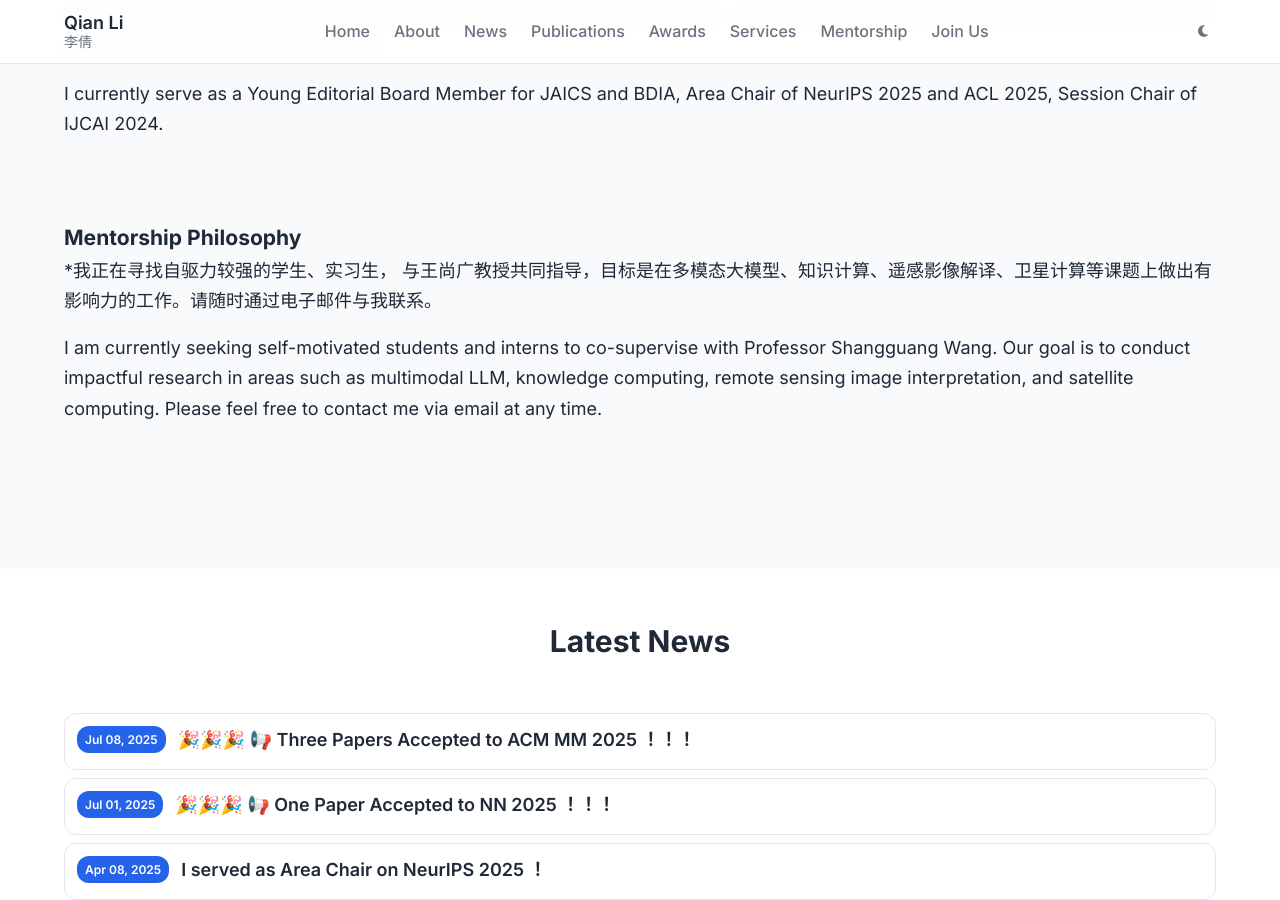
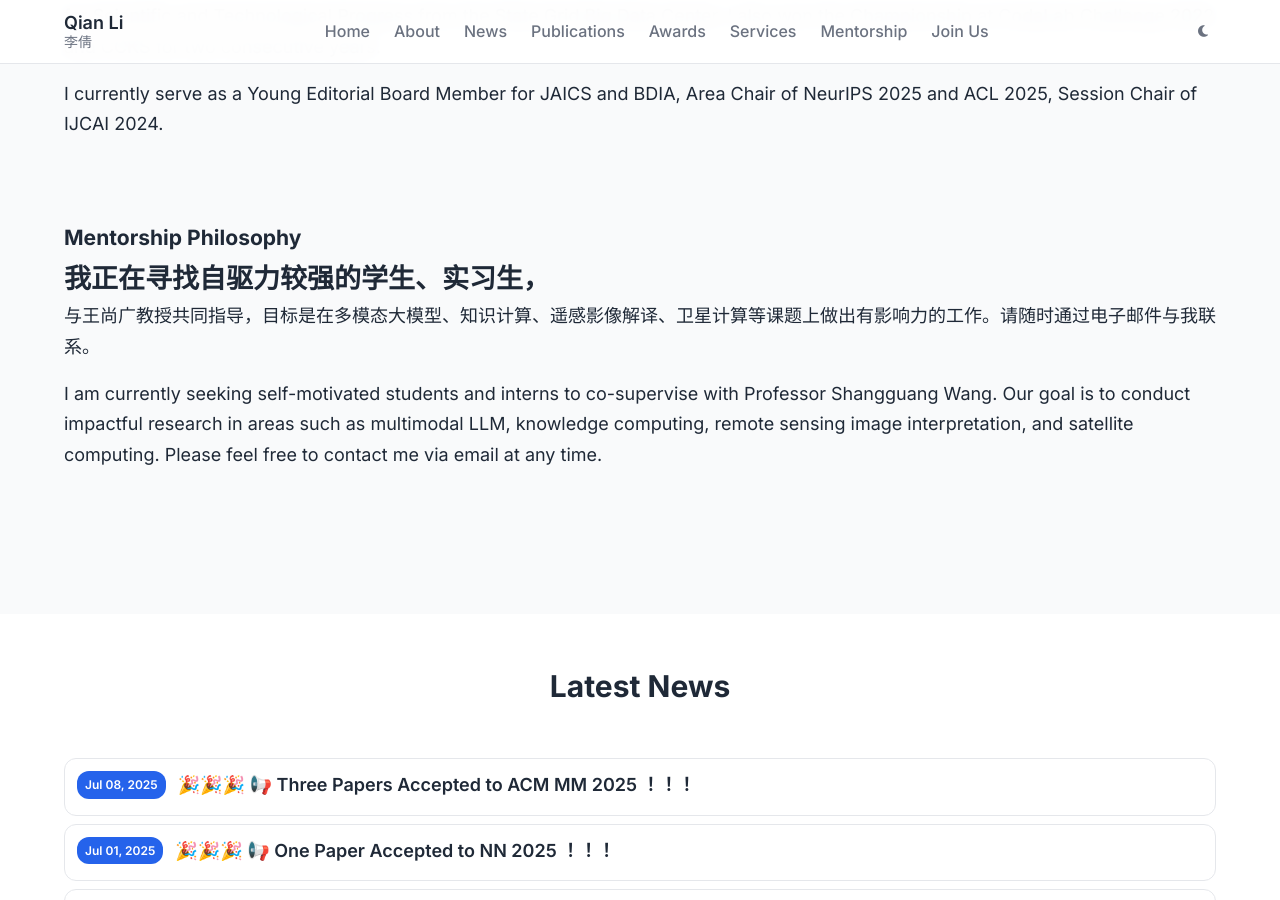
Before and after one commit to xiaoqian19940510/xiaoqian19940510.github.io, a Jekyll site: the page built from index.html, in a window 1280 px wide and 900 px high, scrolled down 879 px. Built offline with Jekyll 4.4.1, drawn with Linux system fonts in a browser that asks for light colours; the list of posts is cut into pages by our own code.

```diff
--- a/_data/author.yml
+++ b/_data/author.yml
@@ -36,7 +36,7 @@ bio: |
 
 # 指导理念
 mentorship_philosophy: |
-  *我正在寻找自驱力较强的学生、实习生，
+  # 我正在寻找自驱力较强的学生、实习生，
   与王尚广教授共同指导，目标是在多模态大模型、知识计算、遥感影像解译、卫星计算等课题上做出有影响力的工作。请随时通过电子邮件与我联系。
 
   I am currently seeking self-motivated students and interns to co-supervise with Professor Shangguang Wang. Our goal is to conduct impactful research in areas such as multimodal LLM, knowledge computing, remote sensing image interpretation, and satellite computing. Please feel free to contact me via email at any time.
```
